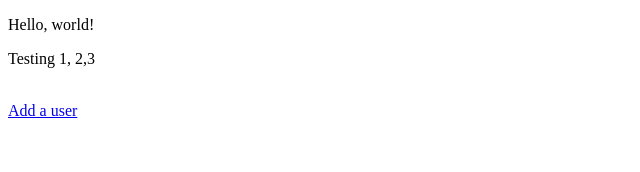
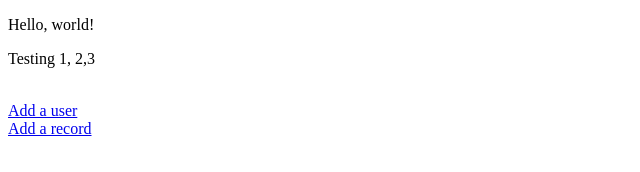
Before and after one commit to tylovescode/node-capstone, a website: page public/index.html in a window 1280 px wide. Shown: the full height of the page, 0-640 px from the left. Drawn offline with Linux system fonts and the light colour scheme.

Commit message:
Added link for Add a Record page

```diff
--- a/public/index.html
+++ b/public/index.html
@@ -8,5 +8,7 @@
 <p>Testing 1, 2,3</p>
 <br>
 <a href="/adduser.html">Add a user</a>
+<br>
+<a href="/addrecord.html">Add a record</a>
 </body>
 </html>
```
